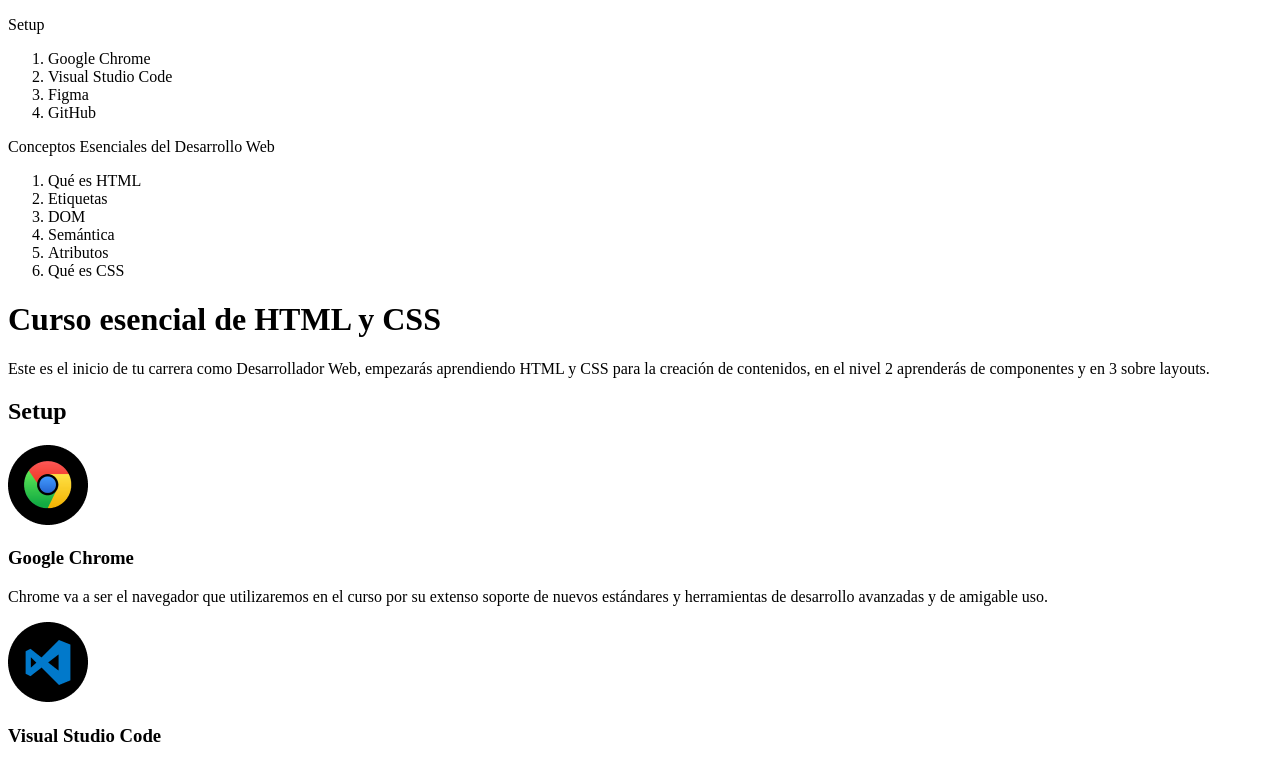
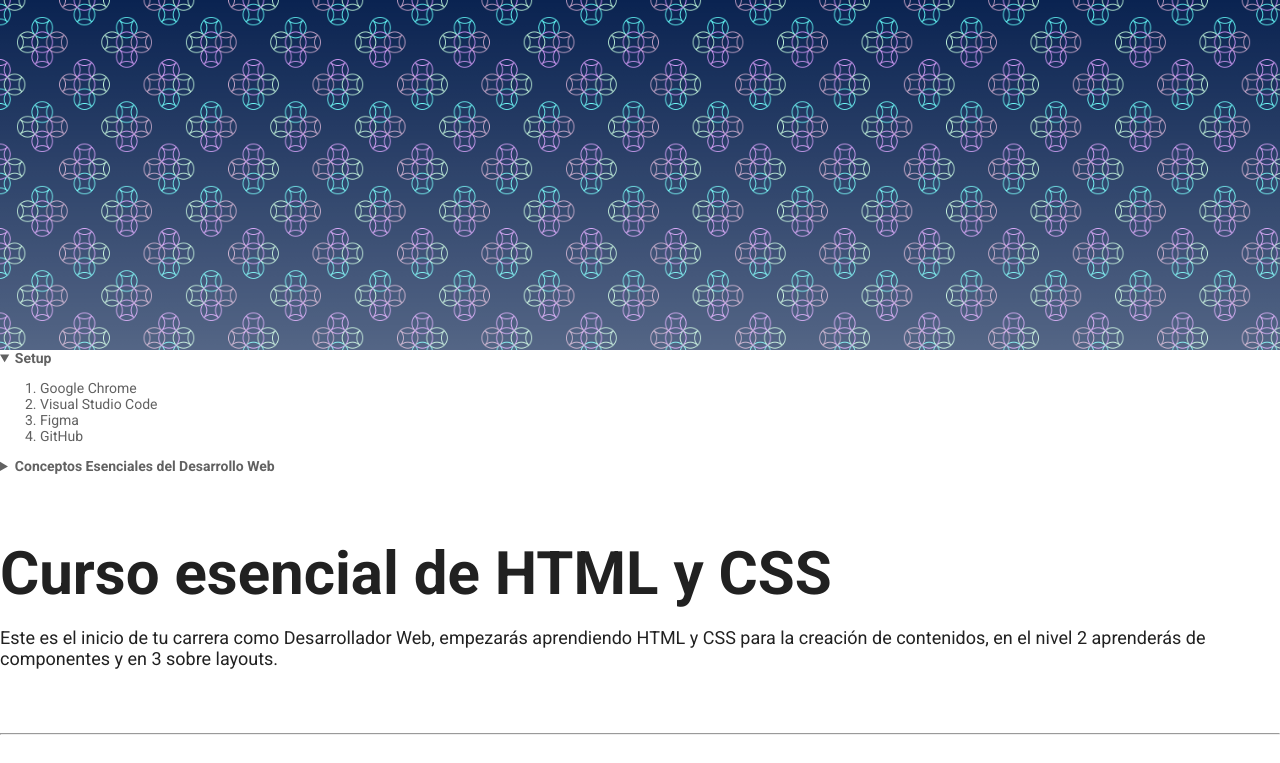
Before and after one commit to AlbertoL/curso-esencial-html-css, a plain HTML site: page index.html in a window 1280 px wide. Shown: the top 763 px of the page. Drawn offline with Linux system fonts and the light colour scheme.

Commit message:
Margin Collapsing
Corrigiendo Margin Collapsing

```diff
--- /dev/null
+++ b/css/styles-logical.css
@@ -0,0 +1,87 @@
+@font-face {
+    font-family: charter;
+    src: url(../fonts/charter-regular.otf);
+    font-style: normal;
+    font-weight: 400;
+}
+@font-face {
+    font-family: charter;
+    src: url(../fonts/charter-italic.otf);
+    font-style: italic;
+    font-weight: 400;
+}
+@font-face {
+    font-family: charter;
+    src: url(../fonts/charter-bold.otf);
+    font-style: normal;
+    font-weight: bold;
+}
+@font-face {
+    font-family: charter;
+    src: url(../fonts/charter-bold-italic.otf);
+    font-style: italic;
+    font-weight: 400;
+}
+:root{
+    font-size: 18px;
+    --gray30: #212121;
+    --gray20: #212429;
+    --gray10:#616161;
+}
+
+body{
+    color: var(--gray30);
+    font-family: 'Roboto', sans-serif;
+}
+a{
+    color: var(--gray30);
+}
+
+header{
+    color: var(--gray10);
+    font-size: 14px;
+}
+header a{
+    color: var(--gray10);
+    text-decoration: none;
+}
+header a:hover{
+    color: var(--gray30);
+}
+nav details summary{
+    font-weight: bold;
+}
+h1{
+    font-size: 60px;
+}
+
+h2{
+    font-size: 2em;
+}
+h3{
+    font-size: 1.5em;
+}
+pre{
+    background-color: #FEC62E;
+}
+.hero{
+    background-image: linear-gradient(to top, rgba(255, 255, 255, .3), transparent), url('../images/pattern.png');
+    background-size: 6.6%;
+    height: 350px;
+}
+.section-content{
+    counter-reset: titleList;
+}
+.section-content h3{
+    counter-increment: titleList;
+}
+.section-content h3::before{
+    content: counter(titleList, decimal);
+}
+.section-content h3::after{
+    content: '';
+    width: 32px;
+    height: 4px;
+    background: var(--gray30);
+    display: inline-block;
+}
--- /dev/null
+++ b/css/styles-physical.css
@@ -0,0 +1,117 @@
+@font-face {
+    font-family: charter;
+    src: url(../fonts/charter-regular.otf);
+    font-style: normal;
+    font-weight: 400;
+}
+@font-face {
+    font-family: charter;
+    src: url(../fonts/charter-italic.otf);
+    font-style: italic;
+    font-weight: 400;
+}
+@font-face {
+    font-family: charter;
+    src: url(../fonts/charter-bold.otf);
+    font-style: normal;
+    font-weight: bold;
+}
+@font-face {
+    font-family: charter;
+    src: url(../fonts/charter-bold-italic.otf);
+    font-style: italic;
+    font-weight: 400;
+}
+:root{
+    font-size: 18px;
+    --gray30: #212121;
+    --gray20: #212429;
+    --gray10:#616161;
+}
+
+body{
+    color: var(--gray30);
+    font-family: 'Roboto', sans-serif;
+    margin: 0;
+}
+a{
+    color: var(--gray30);
+}
+
+header{
+    color: var(--gray10);
+    font-size: 14px;
+}
+header a{
+    color: var(--gray10);
+    text-decoration: none;
+}
+header a:hover{
+    color: var(--gray30);
+}
+nav details summary{
+    font-weight: bold;
+}
+h1{
+    font-size: 60px;
+    margin-top: 64px;
+    margin-bottom: 16px;
+}
+
+hr{
+    margin: 64px 0;
+}
+h2{
+    font-size: 2em;
+    margin: 64px 0 40px 0;
+    font-weight: normal;
+}
+h3{
+    font-size: 1.5em;
+    margin-top: 16px;
+    margin-bottom: 24px;
+    font-weight: normal;
+}
+pre{
+    background-color: #FEC62E;
+}
+blockquote{
+    margin: 32px;
+}
+.hero{
+    background-image: linear-gradient(to top, rgba(255, 255, 255, .3), transparent), url('../images/pattern.png');
+    background-size: 6.6%;
+    height: 350px;
+}
+.section-content{
+    counter-reset: titleList;
+    margin-top: 164px;
+}
+.section-content:first-of-type{
+    margin: 0;
+}
+.section-content ol li{
+    line-height: 24px;
+}
+.section-content ul li{
+    margin-bottom: 16px;
+}
+.section-content + hr{
+    display: none;
+}
+.section-content img{
+    margin-top: 40px;
+}
+.section-content h3{
+    counter-increment: titleList;
+}
+.section-content h3::before{
+    content: counter(titleList, decimal);
+}
+.section-content h3::after{
+    content: '';
+    width: 32px;
+    height: 4px;
+    background: var(--gray30);
+    display: inline-block;
+}
--- a/index.html
+++ b/index.html
@@ -3,76 +3,137 @@
 <head>
     <meta charset="UTF-8">
     <meta name="viewport" content="width=device-width, initial-scale=1.0">
+    <link rel="stylesheet" href="./css/styles-physical.css">
+    <link rel="preconnect" href="https://fonts.gstatic.com">
+    <link href="https://fonts.googleapis.com/css2?family=Roboto:ital,wght@0,400;0,700;1,400;1,700&display=swap" rel="stylesheet">
     <title>El Blog de Alberto</title>
 </head>
 <body>
+    <div class="hero"></div>
     <header>
         <nav>
-            <p>Setup</p>
+            <details open>
+                <summary>
+                    Setup
+                </summary>
                 <ol>
-                <li>Google Chrome</li>
-                <li>Visual Studio Code</li>
-                <li>Figma</li>
-                <li>GitHub</li>
+                    <li>
+                        <a href="#google-chrome">Google Chrome</a>
+                    </li>
+                    <li>
+                        <a href="#vsc">Visual Studio Code</a>
+                    </li>
+                    <li>
+                        <a href="#figma">Figma</a>
+                    </li>
+                    <li>
+                        <a href="#github">GitHub</a>
+                    </li>
                 </ol>
-
-            <p>Conceptos Esenciales del Desarrollo Web</p>
+            </details>
+            <details>
+                <summary>
+                    Conceptos Esenciales del Desarrollo Web
+                </summary>
                 <ol>
-                <li>Qué es HTML</li>
-                <li>Etiquetas</li>
-                <li>DOM</li>
-                <li>Semántica</li>
-                <li>Atributos</li>
-                <li>Qué es CSS</li>
+                    <li>
+                        <a href="#html">Qué es HTML</a>
+                    </li>
+                    <li>
+                        <a href="#etiquetas">Etiquetas</a>
+                    </li>
+                    <li>
+                        <a href="#dom">DOM</a>
+                    </li>
+                    <li>
+                        <a href="#semantica">Semántica</a>
+                    </li>
+                    <li>
+                        <a href="#atributos">Atributos</a>
+                    </li>
+                    <li>
+                        <a href="#css">Qué es CSS</a>
+                    </li>
                 </ol>
+            </details>
         </nav>
     </header>
+    <main>
         <h1>
             Curso esencial de HTML y CSS
         </h1>
         <p>
             Este es el inicio de tu carrera como Desarrollador Web, empezarás aprendiendo HTML y CSS para la creación de contenidos, en el nivel 2 aprenderás de componentes y en 3 sobre layouts.
         </p>
-
+        <hr>
+        <section class="section-content">
             <h2>
                 Setup
             </h2>
 
-    <img src="images/google-chrome.png" alt="Logo de Google Chrome" title="Logo de Google Chrome">
-    <h3>Google Chrome</h3>
+            <img src="./images/google-chrome.png" alt="Logo de Google Chrome" title="Logo de Google Chrome">
+            <h3 id="google-chrome">Google Chrome</h3>
             <p>
                 Chrome va a ser el navegador que utilizaremos en el curso por su extenso soporte de nuevos estándares y herramientas de desarrollo avanzadas y de amigable uso.
             </p>
 
-    <img src="images/visual-studio-code.png" alt="Logo de Visual Studio Code" title="Logo de Visual Studio Chrome">
-    <h3>Visual Studio Code</h3>
+            <img src="./images/visual-studio-code.png" alt="Logo de Visual Studio Code" title="Logo de Visual Studio Chrome">
+            <h3 id="vsc">Visual Studio Code</h3>
             <p>Visual Studio Code es el editor de texto más popular y potente del mercado actualmente, su fácil uso y la capacidad de extenderlo por medio de plugins lo hace el complemento perfecto para cualquier programador sin importar el lenguaje en el que se desemvuelva.</p>
 
-    <img src="images/figma.png" alt="Logo de Figma" title="Logo de Figma">
-    <h3>Figma</h3>
+            <img src="./images/figma.png" alt="Logo de Figma" title="Logo de Figma">
+            <h3 id="figma">Figma</h3>
             <p>Figma es una la herramienta más popular en la actualidad para entregar diseños a los desarrolladores para su implementación por su fácil uso porque puede ser usado directamente desde el navegador.</p>
 
-    <img src="images/github.png" alt="Logo de Github" title="Logo de Github">
-    <h3>Github</h3>
+            <img src="./images/github.png" alt="Logo de Github" title="Logo de Github">
+            <h3 id="github">Github</h3>
             <p>Así como en Facebook te encuentran tus amigos, en Github te encuentran otras programadoras y programadores de todo el mundo, en vez de subir fotos de tus viajes aquí subes tu código y puedes elegir hacerlo “open source” o guardarlo de manera privada, Github será esencial para almacenar tu futuro portafolio.</p>
+            <blockquote>
+                <p>
+                    "Este es el inicio de tu carrera como Desarrollador Web"
+                </p>
+                <p>
+                    - Leonidas Esteban
+                </p>
+            </blockquote>
+        </section>
+        <hr>
+        <section class="section-content">
 
-    <hr>
             <h2>Conceptos esenciales del Desarrollo Web</h2>
-    <h3>Qué es HTML</h3>
-    <p>Hyper Text Markup Language o Lenguaje de marcas Hipertexto. Es el componente más básico de la web. Define el significado y la estructura del contenido.</p>
-    <h3>Etiquetas</h3>
+            <h3 id="html">Qué es HTML</h3>
+            <p>
+                Hyper Text Markup Language o Lenguaje de marcas Hipertexto. Es el componente más básico de la web. Define el significado y la estructura del contenido.
+                <pre>
+                    &lt;!DOCTYPE html&gt;
+                    &lt;html lang=&quot;es&quot;&gt;
+                    &lt;head&gt;
+                    &lt;meta charset=&quot;UTF-8&quot;&gt;
+                    &lt;meta name=&quot;viewport&quot; content=&quot;width=device-width, initial-scale=1.0&quot;&gt;
+                    &lt;title&gt;Document&lt;/title&gt;
+                    &lt;/head&gt;
+                    &lt;body&gt;
+                    &lt;/body&gt;
+                    &lt;/html&gt;
+                </pre>
+            </p>
+
+            <h3 id="etiquetas">Etiquetas</h3>
             <p>Las etiquetas HTML van a ayudarnos a brindar una estructura y semántica al contenido de nuestro website y cada una tiene características y usos diferentes aunque visualmente den un resultado similar.</p>
             <p>Muchas etiquetas son fácil de diferencias como los headings o las imágenes y otras diferentes como header, footer, section o div, aquí es donde la semántica será la respuesta y si sabemos un poco de inglés también podremos darnos una pequeña idea de su uso pero en este curso vamos a usar las más importantes y que serán parte de tu día a día como Software Developer.</p>
-    <h3>DOM</h3>
+            <h3 id="dom">DOM</h3>
             <p>El Document Object Model es una estructura de árbol que representará todos nuestros proyectos web como si un árbol genealógico fuera: padres, hijos, hermanos con niveles infinitos. cuando entendemos esta anidación podemos identificar dependencias, herencias en css y que tan complejo es nuestro proyecto.</p>
-    <img src="images/dom.png" alt="Estructura de árbol que representa al Document Object Model">
-    <h3>Semántica</h3>
+            <img src="./images/dom.png" alt="Estructura de árbol que representa al Document Object Model">
+            <h3 id="semantica">Semántica</h3>
             <p>La semántica le brinda sentido a cada elemento existen en un sitio web, algunos elementos será meramente decorativos y no deben significar nada pero otros serán títulos y deberán estar en diferente jerarquías o alguna secciones serán más relevantes que otras, esto ayudará a los motores de búsqueda como Google o Duck Duck Go a diferenciar tu contenido, categorizar y será la herramientas más valiosa para estar en los primeros resultados de búsqueda SEO. También ayudará a la accesibilidad de tu sitio web, para que personas con habilidades diferentes puedan entender cada contenido.</p>
-    <h3>Atributos</h3>
+            <h3 id="atributos">Atributos</h3>
             <p>Los atributos le dan características extra a las etiquetas para complementar información y son pre programadas por el navegador, algunos atributos funcionan en todas las etiquetas de la misma forma como ‘class’ pero otros atributos funcionan en solo alguna etiquetas como src</p>
-    <h3>CSS</h3>
+            <h3 id="css">CSS</h3>
             <p>Hojas de Estilo en Cascada (del inglés Cascading Style Sheets) o CSS es el lenguaje de estilos utilizado para describir la presentación de documentos HTML</p>
-    <img src="images/css.png" alt="Imagen referencia de CSS">
+            <img src="./images/css.png" alt="Imagen referencia de CSS">
+        </section>
+
+        <section class="section-content">
             <h2>Modelo de caja</h2>
             <h3>El modelo de caja está compuesto por:</h3>
             <p>Chrome va a ser el navegador que utilizaremos en el curso por su extenso soporte de nuevos estándares y herramientas de desarrollo avanzadas y de amigable uso.</p>
@@ -96,5 +157,13 @@
                 <li>border-block | border-inline | border-block-start | border-block-end | border-inline-start | border-inline-end</li>
                 <li>padding-block | padding-inline | padding-block-start | padding-block-end | padding-inline-start | padding-inline-end</li>
             </ul>
+        </section>
+
+        <p>
+            Si tienes una pregunta escríbeme a:
+            <a href="mailto:me@leonidasesteban.com">me@leonidasesteban.com</a>
+        </p>
+    </main>
+
 </body>
 </html>
```
Also changed, not shown: fonts/charter-bold-italic.otf (added), fonts/charter-bold.otf (added), fonts/charter-italic.otf (added), fonts/charter-regular.otf (added), images/pattern.png (added). Lines whose indentation alone changed are shown as unchanged.
